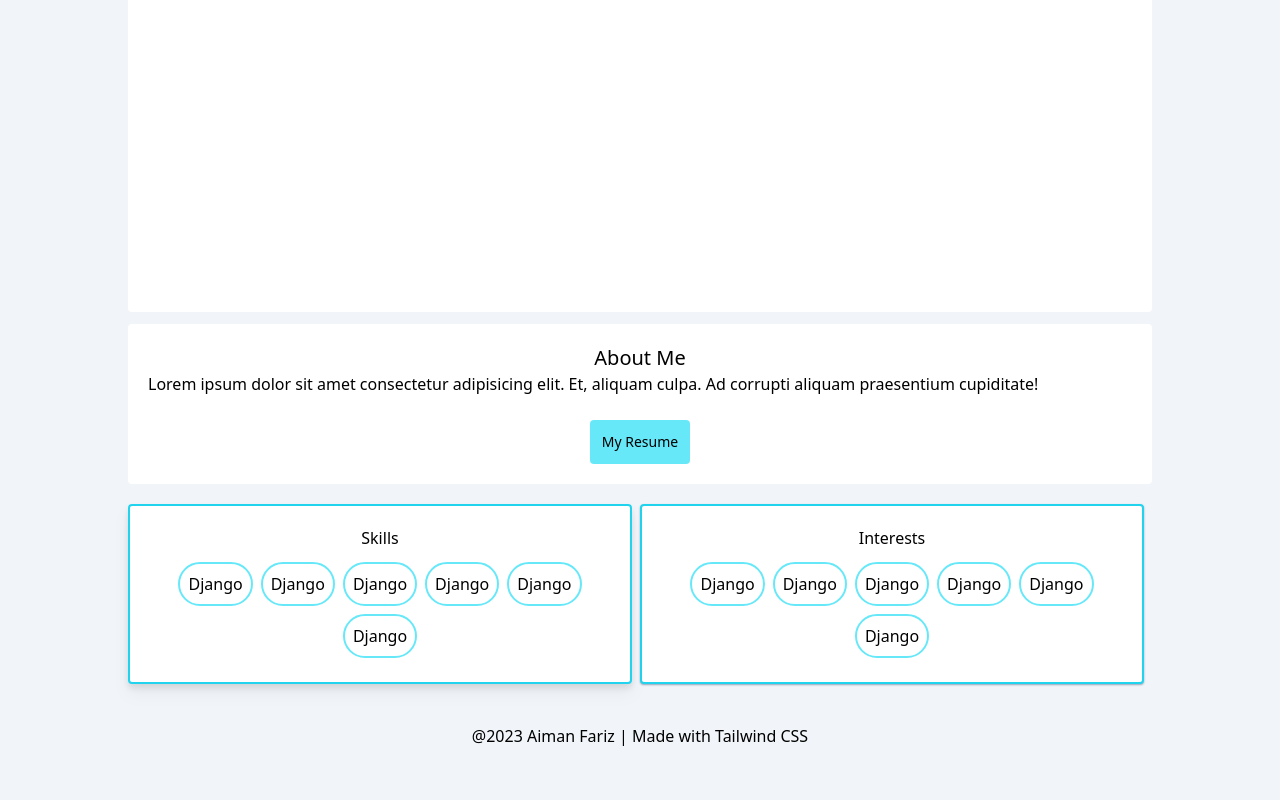
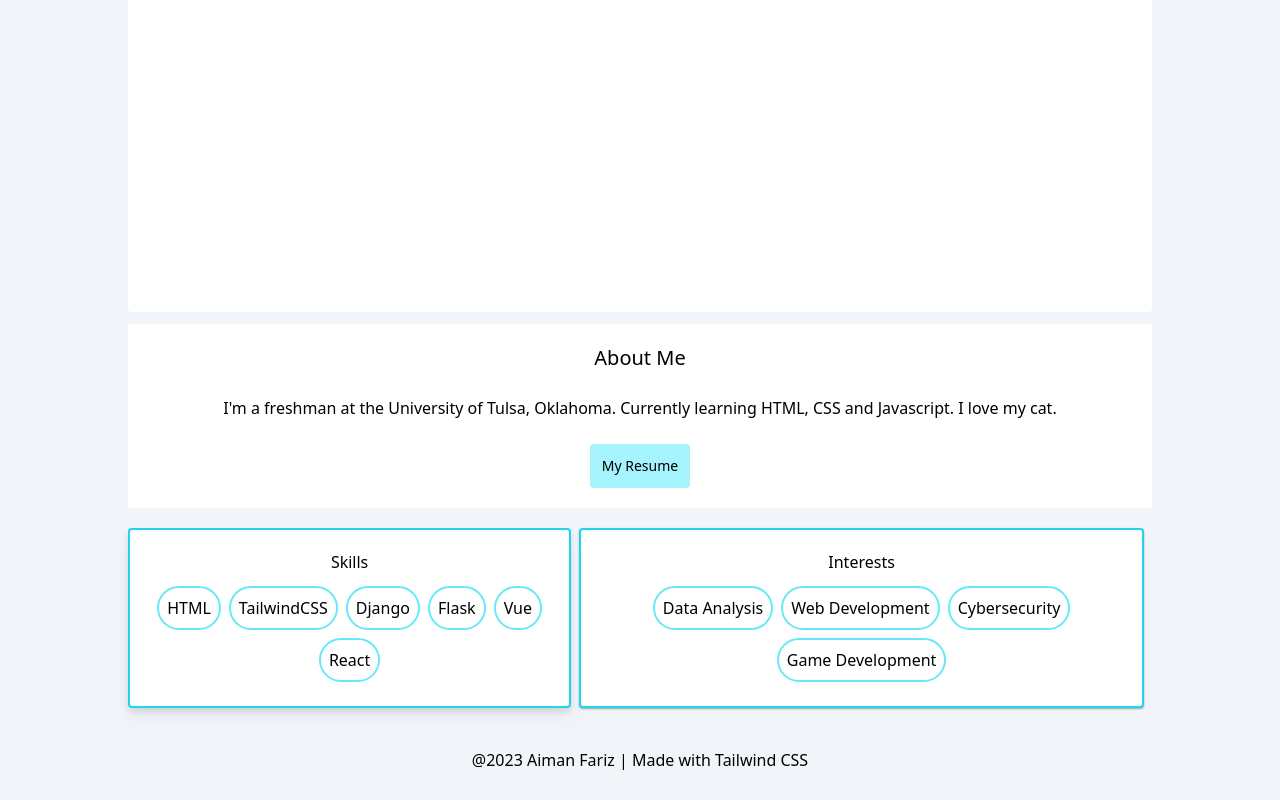
Before and after one commit to AimanFariz/AimanFariz.github.io, a website: page index.html in a window 1280 px wide. Shown: the part 540-1340 px from the top of the page. Before the commit the page ends 1316 px from the top, so only its background shows below. Drawn offline with nearby package versions, Linux system fonts and the light colour scheme.

Commit message:
some new changes

```diff
--- a/index.html
+++ b/index.html
@@ -53,9 +53,9 @@
     <div class="w-4/5 mx-auto">
         <section class="bg-white border-solid border-yellow-300 rounded p-5">
             <h2 class="text-center text-xl">About Me</h2>
-            <p class="mb-6">Lorem ipsum dolor sit amet consectetur adipisicing elit. Et, aliquam culpa. Ad corrupti aliquam praesentium cupiditate!</p>
+            <p class="my-6 text-center">I'm a freshman at the University of Tulsa, Oklahoma. Currently learning HTML, CSS and Javascript. I love my cat.</p>
             <div class="flex justify-center">
-                <button class="p-3 text-sm rounded bg-cyan-300 hover:bg-cyan-500 text-black">My Resume</button>
+                <a href="https://youtu.be/dQw4w9WgXcQ" target="_blank"><button class="p-3 text-sm rounded bg-cyan-200 hover:bg-cyan-300 active:bg-cyan-400 text-black">My Resume</button></a>
             </div>
         </section>
     </div>
@@ -65,24 +65,23 @@
         <section class="bg-white border-2 border-solid mt-5 rounded p-5 mr-2 drop-shadow-lg shadow-slate-400 border-cyan-400">
             <h2 class="text-center">Skills</h2>
             <section class="flex flex-wrap justify-center mt-2">
+                <h4 class="rounded-full border-cyan-300 border-solid border-2 p-2 m-1 hover:bg-cyan-300 active:bg-cyan-500">HTML</h4>
+                <h4 class="rounded-full border-cyan-300 border-solid border-2 p-2 m-1 hover:bg-cyan-300 active:bg-cyan-500">TailwindCSS</h4>
                 <h4 class="rounded-full border-cyan-300 border-solid border-2 p-2 m-1 hover:bg-cyan-300 active:bg-cyan-500">Django</h4>
-                <h4 class="rounded-full border-cyan-300 border-solid border-2 p-2 m-1 hover:bg-cyan-300 active:bg-cyan-500">Django</h4>
-                <h4 class="rounded-full border-cyan-300 border-solid border-2 p-2 m-1 hover:bg-cyan-300 active:bg-cyan-500">Django</h4>
-                <h4 class="rounded-full border-cyan-300 border-solid border-2 p-2 m-1 hover:bg-cyan-300 active:bg-cyan-500">Django</h4>
-                <h4 class="rounded-full border-cyan-300 border-solid border-2 p-2 m-1 hover:bg-cyan-300 active:bg-cyan-500">Django</h4>
-                <h4 class="rounded-full border-cyan-300 border-solid border-2 p-2 m-1 hover:bg-cyan-300 active:bg-cyan-500">Django</h4>
+                <h4 class="rounded-full border-cyan-300 border-solid border-2 p-2 m-1 hover:bg-cyan-300 active:bg-cyan-500">Flask</h4>
+                <h4 class="rounded-full border-cyan-300 border-solid border-2 p-2 m-1 hover:bg-cyan-300 active:bg-cyan-500">Vue</h4>
+                <h4 class="rounded-full border-cyan-300 border-solid border-2 p-2 m-1 hover:bg-cyan-300 active:bg-cyan-500">React</h4>
 
             </section>
         </section>
         <section class="bg-white border-2 border-solid mt-5 rounded p-5 mr-2 shadow-sm shadow-slate-400 border-cyan-400">
             <h2 class="text-center ">Interests</h2>
             <section class="flex flex-wrap justify-center mt-2">
-                <h4 class="rounded-full border-cyan-300 border-solid border-2 p-2 m-1 hover:bg-cyan-300 active:bg-cyan-500">Django</h4>
-                <h4 class="rounded-full border-cyan-300 border-solid border-2 p-2 m-1 hover:bg-cyan-300 active:bg-cyan-500">Django</h4>
-                <h4 class="rounded-full border-cyan-300 border-solid border-2 p-2 m-1 hover:bg-cyan-300 active:bg-cyan-500">Django</h4>
-                <h4 class="rounded-full border-cyan-300 border-solid border-2 p-2 m-1 hover:bg-cyan-300 active:bg-cyan-500">Django</h4>
-                <h4 class="rounded-full border-cyan-300 border-solid border-2 p-2 m-1 hover:bg-cyan-300 active:bg-cyan-500">Django</h4>
-                <h4 class="rounded-full border-cyan-300 border-solid border-2 p-2 m-1 hover:bg-cyan-300 active:bg-cyan-500">Django</h4>
+                <h4 class="rounded-full border-cyan-300 border-solid border-2 p-2 m-1 hover:bg-cyan-300 active:bg-cyan-500">Data Analysis</h4>
+                <h4 class="rounded-full border-cyan-300 border-solid border-2 p-2 m-1 hover:bg-cyan-300 active:bg-cyan-500">Web Development</h4>
+                <h4 class="rounded-full border-cyan-300 border-solid border-2 p-2 m-1 hover:bg-cyan-300 active:bg-cyan-500">Cybersecurity</h4>
+                <h4 class="rounded-full border-cyan-300 border-solid border-2 p-2 m-1 hover:bg-cyan-300 active:bg-cyan-500">Game Development</h4>
+
 
             </section>
         </section>
```
Also changed, not shown: contact.html (+12 -2 lines), portfolio.html (+1 -1 lines).
